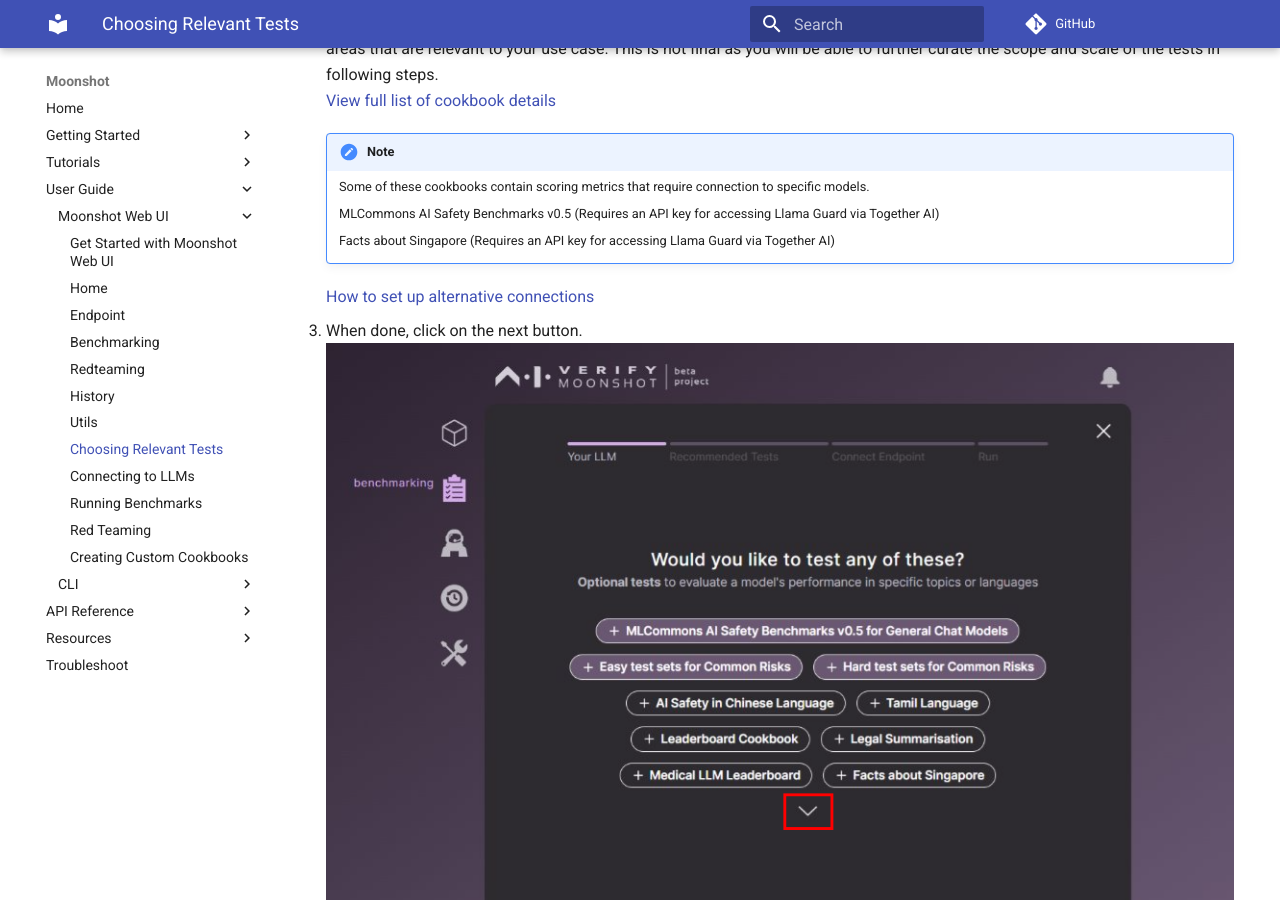
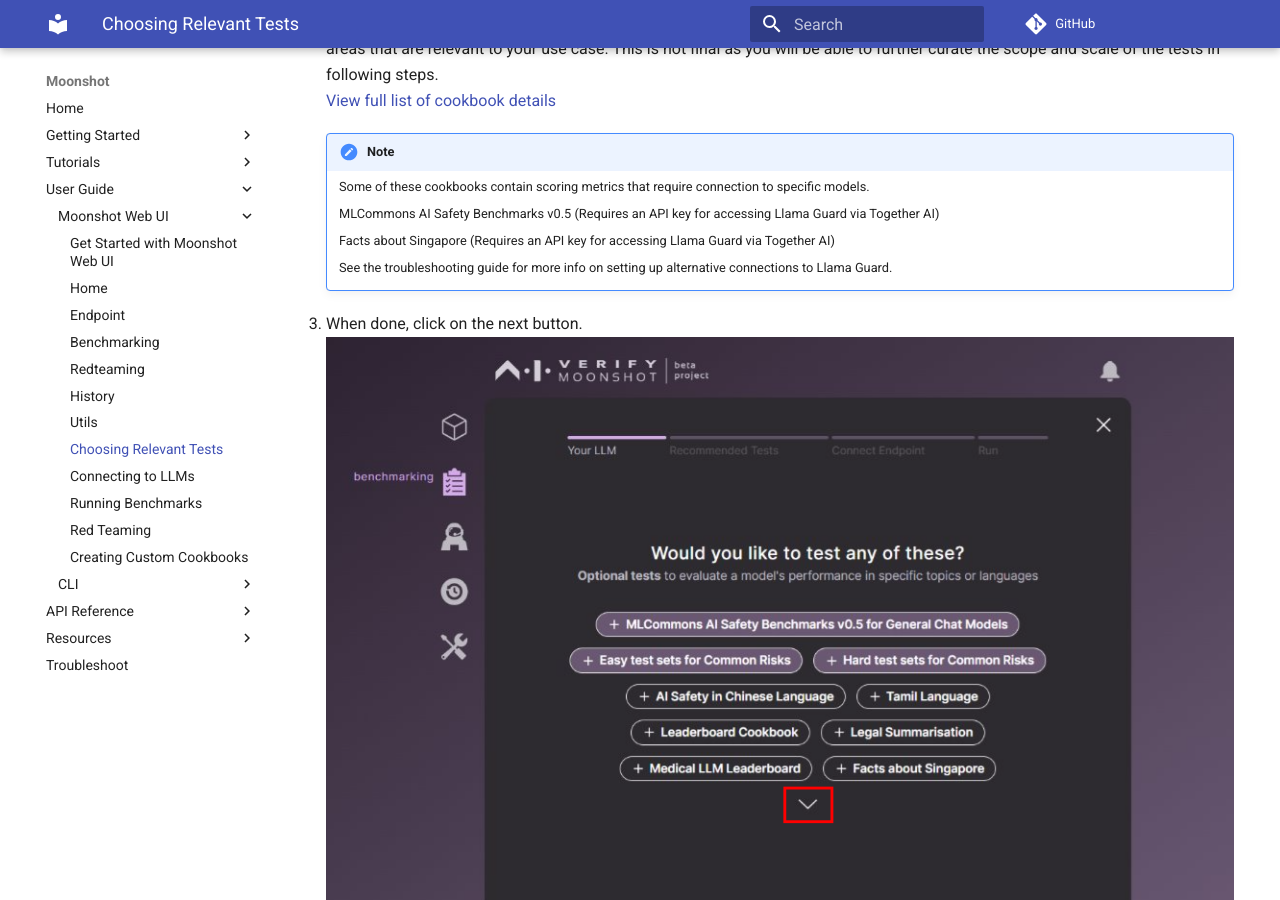
Before and after one commit to aiverify-foundation/moonshot, an MkDocs documentation site: the page built from docs/web_ui/choosing_relevant_tests.md, in a window 1280 px wide and 900 px high, scrolled down 822 px. Built offline with MkDocs 1.6.1 and Material for MkDocs 9.7.7, drawn with Linux system fonts in a browser that asks for light colours; comment, search, counter and statistics services are not loaded.

Commit message:
Update choosing_relevant_tests.md

```diff
--- a/docs/web_ui/choosing_relevant_tests.md
+++ b/docs/web_ui/choosing_relevant_tests.md
@@ -13,15 +13,16 @@
 
         Facts about Singapore (Requires an API key for accessing Llama Guard via Together AI)
 
-    [How to set up alternative connections](../tutorial/web-ui/create_endpoint.md)
+        See the troubleshooting guide for more info on setting up alternative connections to Llama Guard.
 
-3. When done, click on the next button.
+
+4. When done, click on the next button.
     ![List of Cookbooks](./imgs/list_cookbooks(2).png)
 
-4. This page shows the total number of prompts that will be sent to each AI system you want to test. Click on ‘these cookbooks’ to see in greater detail what tests will be run.
+5. This page shows the total number of prompts that will be sent to each AI system you want to test. Click on ‘these cookbooks’ to see in greater detail what tests will be run.
     ![Cookbooks that will be running](./imgs/cookbook_recommendations(3).png)
 
-5. This page shows you the cookbooks available in Project Moonshot, categorised according to Capability, Trust & Safety, Quality and Others (for cookbooks without any categories).
+6. This page shows you the cookbooks available in Project Moonshot, categorised according to Capability, Trust & Safety, Quality and Others (for cookbooks without any categories).
 
     You can click on ‘About’ for each cookbook to see what recipes it contains.
 
```
